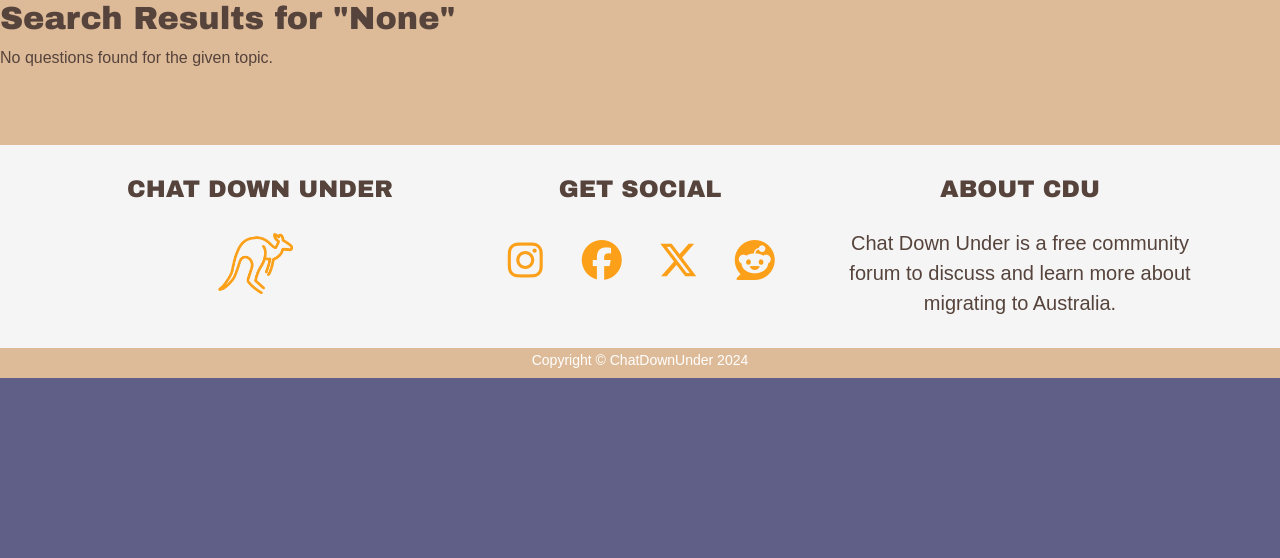
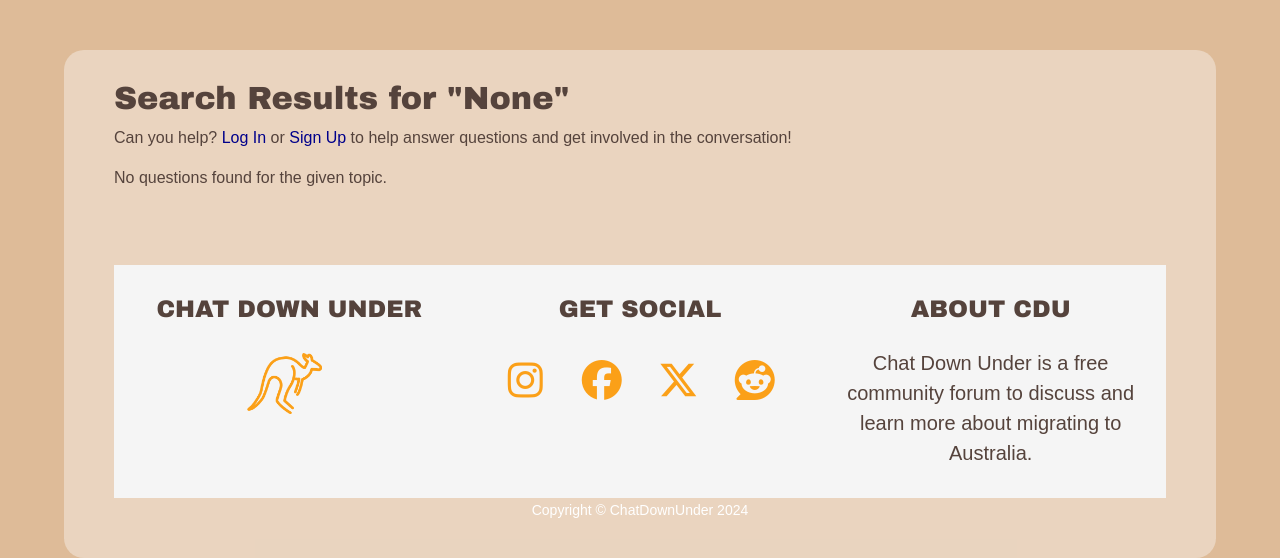
Before and after one commit to sdthomas91/chat-down-under-new, a Flask app: page /search_results in a window 1280 px wide. Shown: the part 478-1036 px from the top of the page. Before the commit the page ends 856 px from the top, so only its background shows below. Run offline with Flask 3, Linux system fonts and the light colour scheme; some libraries are stand-ins or nearby versions.

Commit message:
styles the search results page

```diff
--- a/downunder/static/css/style.css
+++ b/downunder/static/css/style.css
@@ -148,8 +148,17 @@ a {
 
 /* ***SEARCH RESULTS*/
 
+.search-container {
+  max-width: 90%;
+  margin-top: 50px;
+  background-color: rgba(250,250,250, 0.4);
+  padding: 30px 50px;
+  border-radius: 20px;
+}
 
-
+.search-results {
+  margin-top: 35px;
+}
 /* ****SIGN UP**** */
 
 /* **SignUp Form** */
--- a/downunder/templates/search_results.html
+++ b/downunder/templates/search_results.html
@@ -5,17 +5,18 @@
 <!-- Page Content -->
 {% block content %}
 
-<h2>Search Results for "{{ search_term }}"</h2>
-
-{% if questions %}
 
 
-<div class="container-fluid">
-  <h2 id="recent">All Recent Questions</h2>
+
+
+
+<div class="container-fluid search-container">
+  <h2>Search Results for "{{ search_term }}"</h2>
   {% if not current_user.is_authenticated %}
   <p>Can you help? <a href="{{url_for('login')}}">Log In</a> or <a href="{{url_for('sign_up')}}">Sign Up</a> to help
     answer questions and get involved in the conversation!</p>
   {% endif %}
+  {% if questions %}
   <div class="row search-results">
     {% for question in questions %}
     <div class="col12 col-md-4">
```
